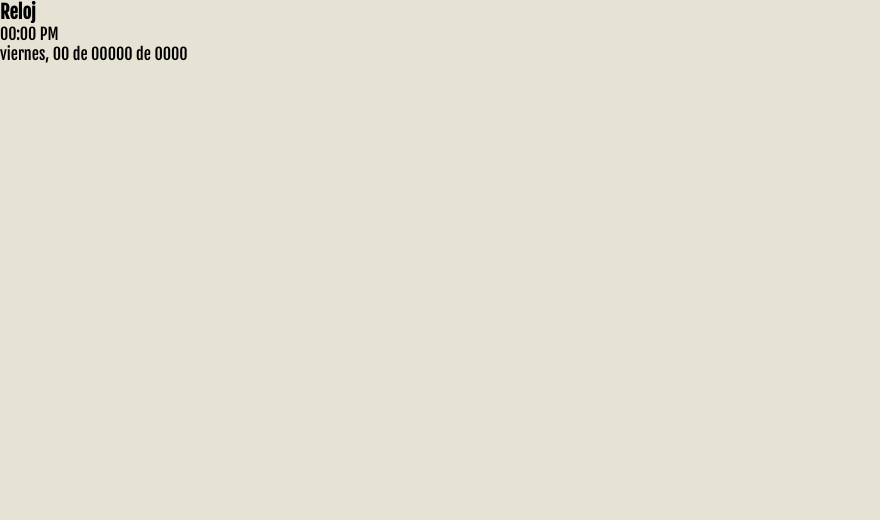
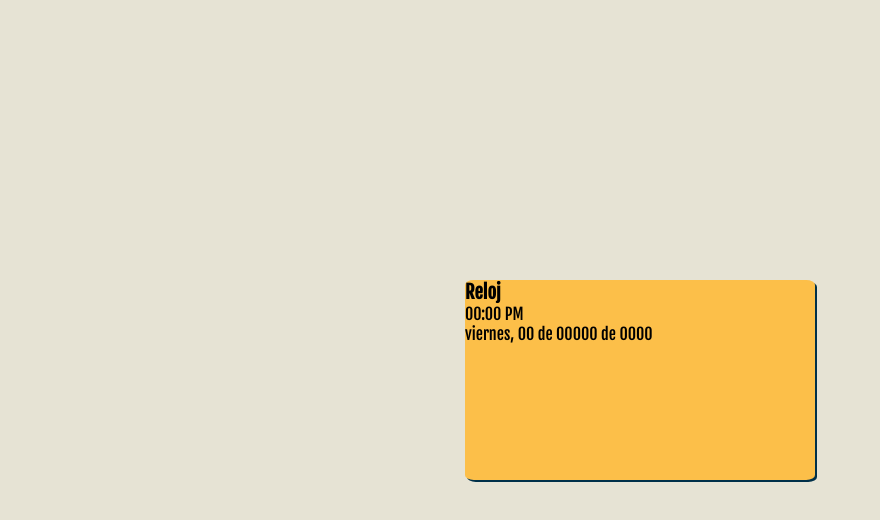
Before and after one commit to RuizHerney/clock-js, a plain HTML site: page index.html in a window 1280 px wide. Shown: the whole page, without its empty margins (0-880 px from the left). Drawn offline with Linux system fonts and the light colour scheme.

Commit message:
adding styles to the container

```diff
--- a/css/styles.css
+++ b/css/styles.css
@@ -32,3 +32,29 @@
     color: var(--honeydew-color);
     transition: all 2s ease;
 }
+
+/* ****** Container  ****** */
+.container {
+    width: inherit;
+    height: 95vh;
+
+    display: flex;
+    flex-direction: column;
+    justify-content: center;
+    align-items: center;
+}
+
+.container__clock {
+    width: 350px;
+    height: 200px;
+
+    background-color: var(--maximun-yellow-red-color);
+    border-radius: 2.5%;
+    box-shadow: 2px 2px var(--prussian-blue-color);
+}
+
+/* ****** Container Modifier  ****** */
+.container__clock--dark {
+    background-color: var(--orange-color);
+    box-shadow: 2px 2px var(--lemon-menringue-color);
+}
```
